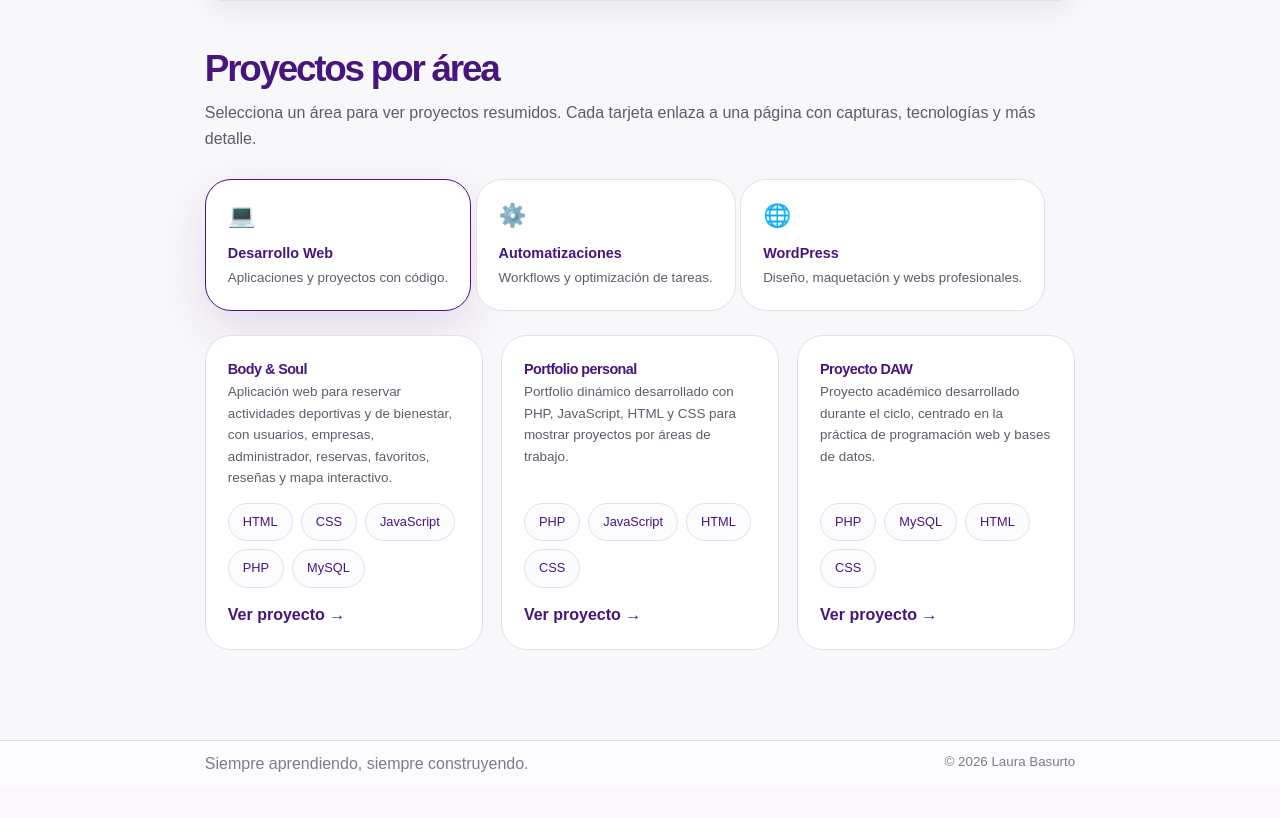
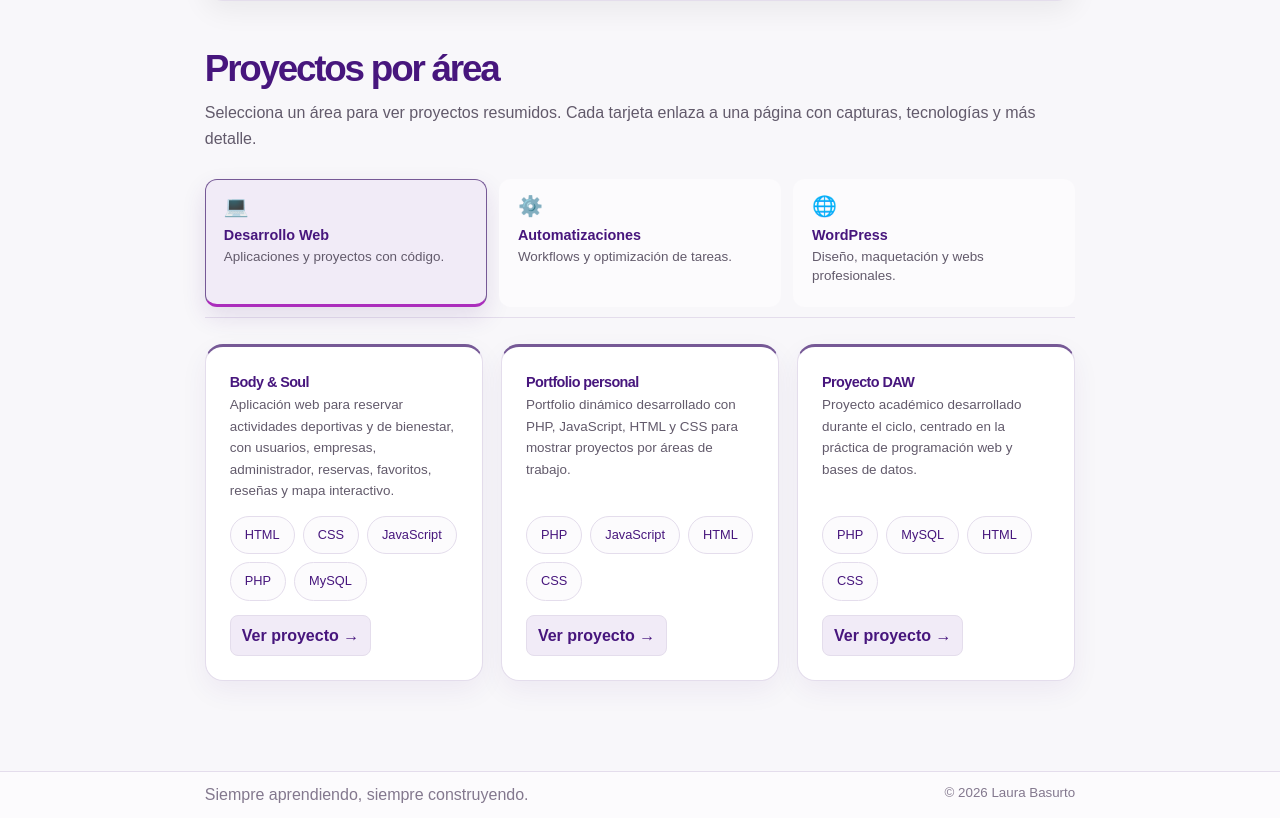
Before and after one commit to Laura93888/portfolio, a PHP site: page / in a window 1280 px wide. Shown: the part 535-1353 px from the top of the page. Before the commit the page ends 1307 px from the top, so only its background shows below. Run offline with PHP 8.4, Linux system fonts and the light colour scheme.

Commit message:
Update site styles and attach layout documentation
Replit-Commit-Author: Agent

```diff
--- a/assets/css/style.css
+++ b/assets/css/style.css
@@ -249,32 +249,63 @@ button {
 .tarjeta-proyecto {
     background: var(--surface);
     border: 1px solid var(--border);
-    border-radius: 26px;
+    border-radius: 18px;
     padding: 22px;
     text-align: left;
 }
 
+.menu-categorias {
+    display: grid;
+    grid-template-columns: repeat(3, minmax(0, 1fr));
+    gap: 12px;
+    width: 100%;
+    padding: 0 0 10px;
+    border-bottom: 1px solid var(--border);
+}
+
+.tarjeta-categoria {
+    position: relative;
+    display: flex;
+    flex-direction: column;
+    align-items: flex-start;
+    gap: 5px;
+    min-height: 128px;
+    padding: 16px 18px 18px;
+    background: var(--surface-subtle);
+    border-color: transparent;
+    border-bottom: 3px solid transparent;
+    border-radius: 12px;
+    color: var(--brand-dark);
+    text-align: left;
+    transition: background-color 180ms ease, border-color 180ms ease, transform 180ms ease, box-shadow 180ms ease;
+}
+
 .tarjeta-categoria:hover {
-    transform: translateY(-4px);
+    transform: translateY(-2px);
+    background: var(--brand-soft);
     border-color: var(--accent-pink);
-    box-shadow: 0 18px 45px rgba(71, 22, 125, 0.1);
+    border-bottom-color: var(--accent-pink);
+    box-shadow: 0 10px 24px rgba(71, 22, 125, 0.08);
 }
 
 .tarjeta-categoria.activa {
-    border-color: var(--brand-dark);
-    box-shadow: 0 18px 45px rgba(71, 22, 125, 0.12);
+    background: var(--brand-soft);
+    border-color: var(--brand);
+    border-bottom-color: var(--accent-magenta);
+    box-shadow: 0 10px 24px rgba(71, 22, 125, 0.12);
 }
 
 .icono-categoria {
     display: block;
-    font-size: var(--fs-icon);
-    margin-bottom: 16px;
+    font-size: 1.25rem;
+    line-height: 1;
+    margin-bottom: 6px;
 }
 
 .tarjeta-categoria strong {
     display: block;
     font-size: var(--fs-md);
-    margin-bottom: 8px;
+    margin-bottom: 0;
     color: var(--brand-dark);
 }
 
@@ -295,6 +326,7 @@ button {
     display: grid;
     grid-template-columns: repeat(3, 1fr);
     gap: 18px;
+    margin-top: 2px;
     align-content: start;
 }
 
@@ -302,7 +334,18 @@ button {
     display: flex;
     flex-direction: column;
     gap: 14px;
-    min-height: 250px;
+    min-height: 270px;
+    padding: 24px;
+    border-top: 3px solid var(--brand);
+    border-radius: 18px;
+    box-shadow: 0 10px 28px rgba(71, 22, 125, 0.06);
+    transition: transform 180ms ease, border-color 180ms ease, box-shadow 180ms ease;
+}
+
+.tarjeta-proyecto:hover {
+    transform: translateY(-3px);
+    border-top-color: var(--accent-magenta);
+    box-shadow: 0 16px 34px rgba(71, 22, 125, 0.12);
 }
 
 .tarjeta-proyecto h3 {
@@ -324,11 +367,21 @@ button {
 }
 
 .enlace-proyecto {
+    display: inline-flex;
+    align-items: center;
+    align-self: flex-start;
+    padding: 7px 11px;
+    border: 1px solid var(--border);
+    border-radius: 8px;
+    background: var(--brand-soft);
     color: var(--brand-dark);
     font-weight: 700;
+    transition: color 180ms ease, background-color 180ms ease, border-color 180ms ease;
 }
 
 .enlace-proyecto:hover {
+    background: var(--surface);
+    border-color: var(--accent-pink);
     color: var(--accent-magenta);
 }
 
@@ -361,6 +414,10 @@ button {
     }
 
     .lista-proyectos {
+        grid-template-columns: 1fr;
+    }
+
+    .menu-categorias {
         grid-template-columns: 1fr;
     }
 
@@ -403,6 +460,11 @@ button {
         padding: 20px;
         border-radius: 22px;
     }
+
+    .tarjeta-categoria {
+        min-height: 0;
+        padding: 14px 16px 16px;
+    }
 }
 
 .bloque-presentacion {
```
Also changed, not shown: attached_assets/Pasted-Quiero-mejorar-NICAMENTE-la-representaci-n-visual-del-a_1789720980568.txt (added, +126 -0 lines).
